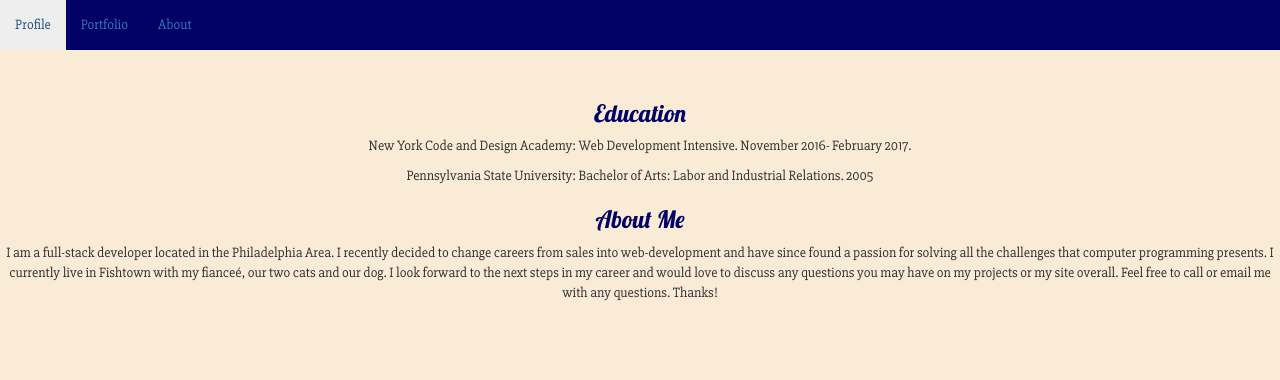
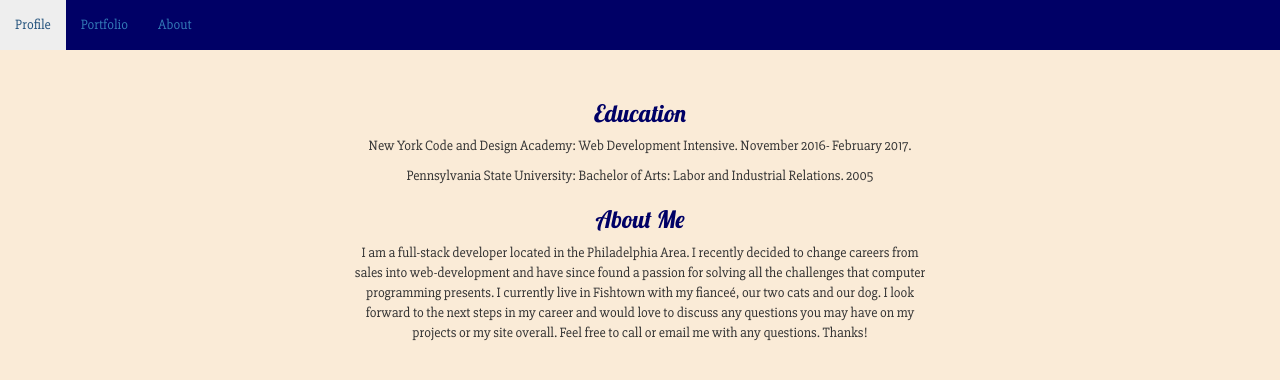
Before and after one commit to Rcourtney100/profile, a plain HTML site: page about.html in a window 1280 px wide. Drawn offline with nearby package versions, Linux system fonts and the light colour scheme.

```diff
--- a/styles.css
+++ b/styles.css
@@ -11,6 +11,9 @@
 
   p{
     font-family: 'Slabo 27px', serif;
+    text-align: center;
+    margin-left: 350px;
+    margin-right: 350px;
   }
 
 
```
Also changed, not shown: 1 other file.
